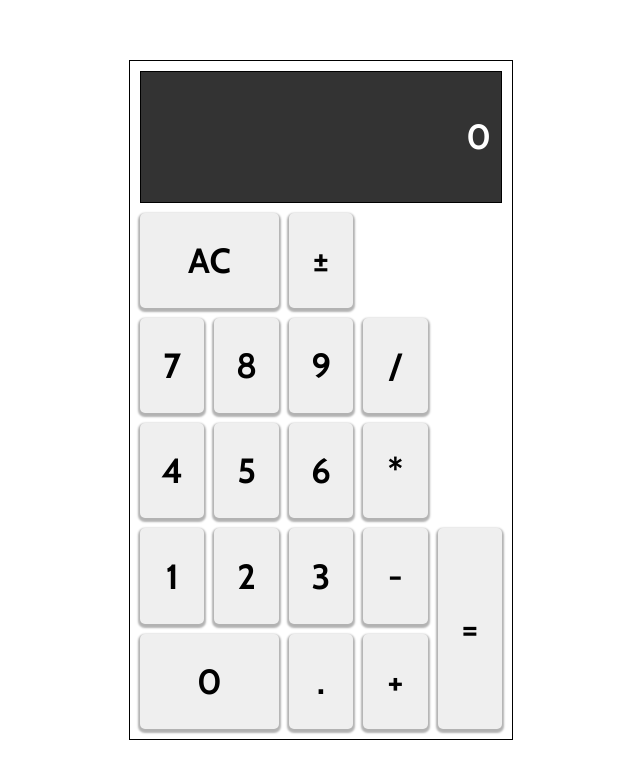
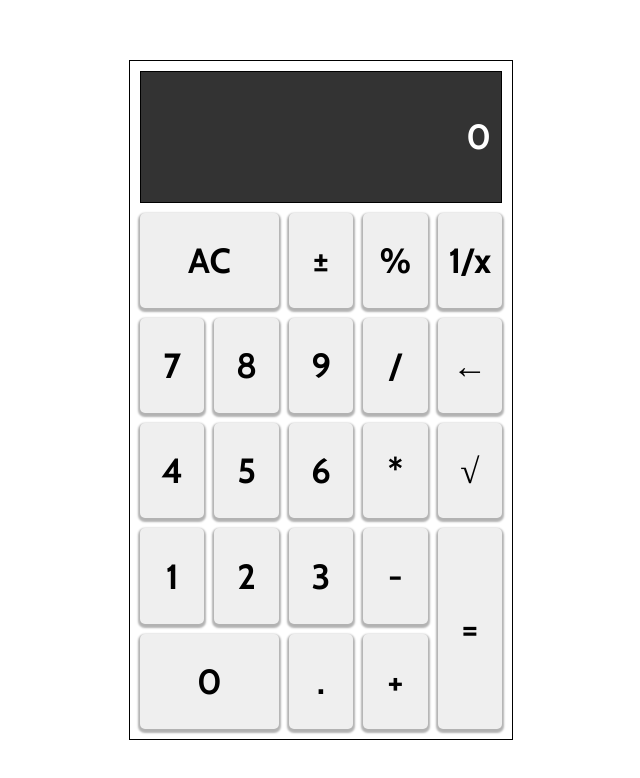
Before and after one commit to DmytroTruten/Calculator-App, a plain HTML site: page index.html in a window 1280 px wide. Shown: the whole page, without its empty margins (319-959 px from the left). Drawn offline with nearby package versions, Linux system fonts and the light colour scheme.

Commit message:
add new buttons

```diff
--- a/index.html
+++ b/index.html
@@ -38,6 +38,10 @@
       <button class="operator" value="/">/</button>
       <button class="operator" value="=">=</button>
       <button class="operator" value="±">±</button>
+      <button class="operator" value="%">%</button>
+      <button class="operator" value="1/x">1/x</button>
+      <button class="operator" value="delete-digit">&larr;</button>
+      <button class="operator" value="square-root">&radic;</button>
 
       <button class="decimal" value=".">.</button>
       <button class="all-clear" value="all-clear">AC</button>
```
